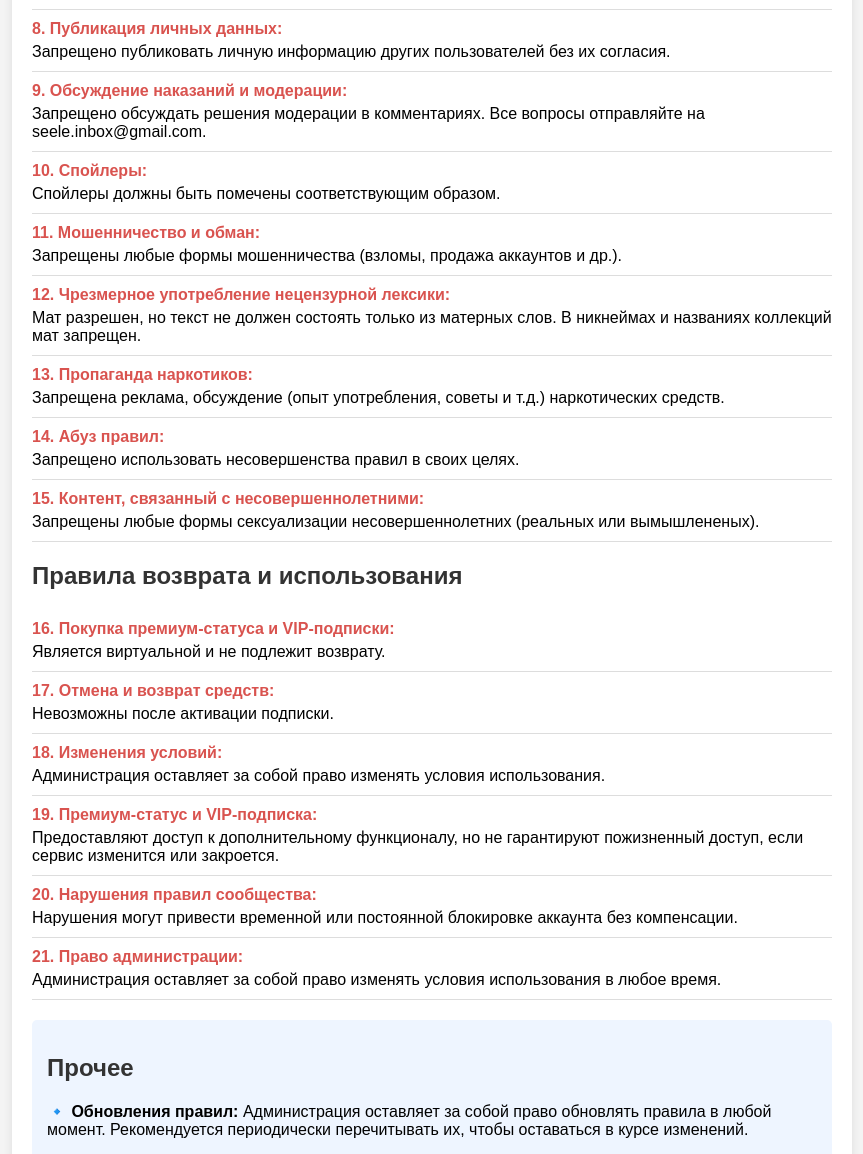
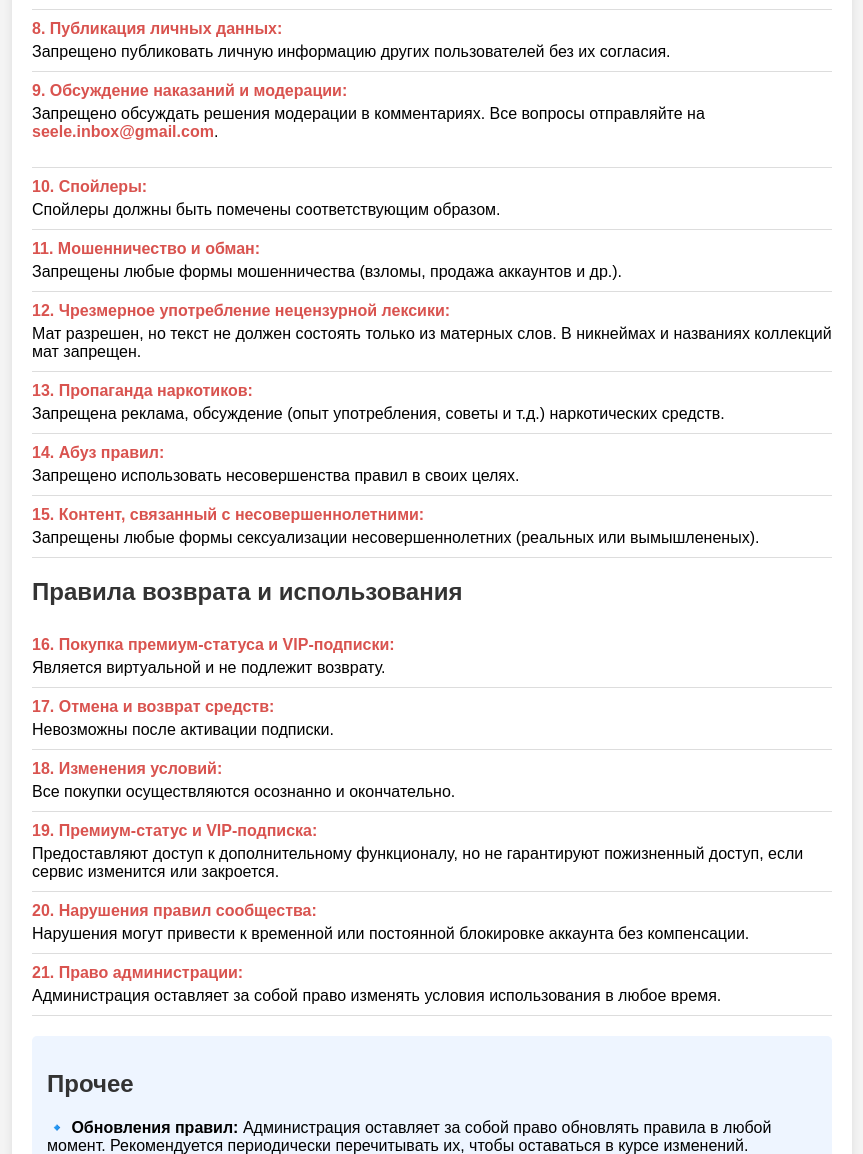
Before and after one commit to seeleme/mizu, a plain HTML site: page rules/index.html in a window 1280 px wide. Shown: the part 792-1946 px from the top of the page, without its empty margins (208-1071 px from the left). Drawn offline with Linux system fonts and the light colour scheme.

Commit message:
Add files via upload

```diff
--- a/rules/index.html
+++ b/rules/index.html
@@ -63,7 +63,7 @@
             <li><span class="highlight">6. Флуд и однотипные сообщения:</span> Запрещены бессмысленные или однотипные комментарии, мешающие обсуждению.</li>
             <li><span class="highlight">7. Обход ограничений (мультиаккаунты):</span> Запрещено создавать дополнительные аккаунты для обхода блокировок, накрутки рейтинга и других злоупотреблений.</li>
             <li><span class="highlight">8. Публикация личных данных:</span> Запрещено публиковать личную информацию других пользователей без их согласия.</li>
-            <li><span class="highlight">9. Обсуждение наказаний и модерации:</span> Запрещено обсуждать решения модерации в комментариях. Все вопросы отправляйте на seele.inbox@gmail.com.</li>
+            <li><span class="highlight">9. Обсуждение наказаний и модерации:</span> Запрещено обсуждать решения модерации в комментариях. Все вопросы отправляйте на <a class="email-link" href="mailto:seele.inbox@gmail.com">seele.inbox@gmail.com</a>.</p></li>
             <li><span class="highlight">10. Спойлеры:</span> Спойлеры должны быть помечены соответствующим образом.</li>
             <li><span class="highlight">11. Мошенничество и обман:</span> Запрещены любые формы мошенничества (взломы, продажа аккаунтов и др.).</li>
             <li><span class="highlight">12. Чрезмерное употребление нецензурной лексики:</span> Мат разрешен, но текст не должен состоять только из матерных слов. В никнеймах и названиях коллекций мат запрещен.</li>
@@ -75,14 +75,10 @@
         <ul>
             <li><span class="highlight">16. Покупка премиум-статуса и VIP-подписки:</span> Является виртуальной и не подлежит возврату.</li>
             <li><span class="highlight">17. Отмена и возврат средств:</span> Невозможны после активации подписки.</li>
-            <li><span class="highlight">18. Изменения условий:</span> Администрация оставляет за собой право изменять условия использования.</li>
+            <li><span class="highlight">18. Изменения условий:</span> Все покупки осуществляются осознанно и окончательно.</li>
             <li><span class="highlight">19. Премиум-статус и VIP-подписка:</span> Предоставляют доступ к дополнительному функционалу, но не гарантируют пожизненный доступ, если сервис изменится или закроется.</li>
-            <li><span class="highlight">20. Нарушения правил сообщества:</span> Нарушения могут привести временной или постоянной блокировке аккаунта без компенсации.</li>
+            <li><span class="highlight">20. Нарушения правил сообщества:</span> Нарушения могут привести к временной или постоянной блокировке аккаунта без компенсации.</li>
             <li><span class="highlight">21. Право администрации:</span> Администрация оставляет за собой право изменять условия использования в любое время.</li>
-
-
-
-
         </ul>
         <div class="info-block">
             <h2>Прочее</h2>
```
